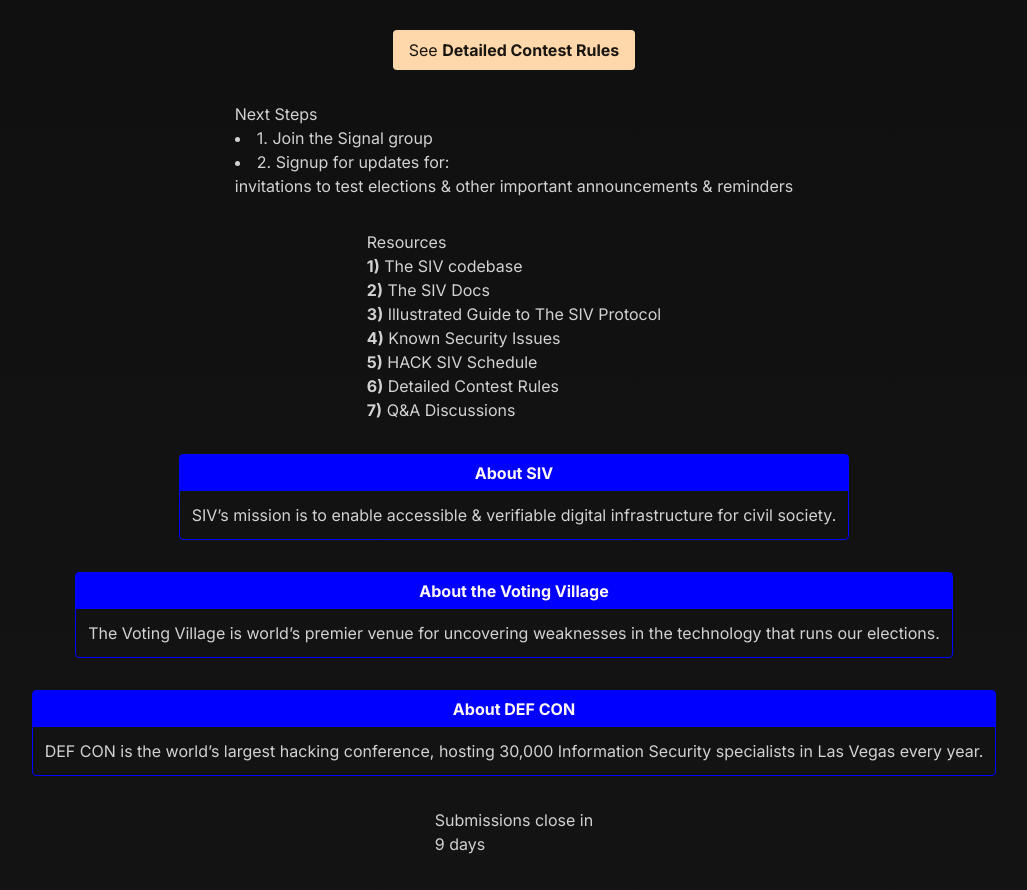
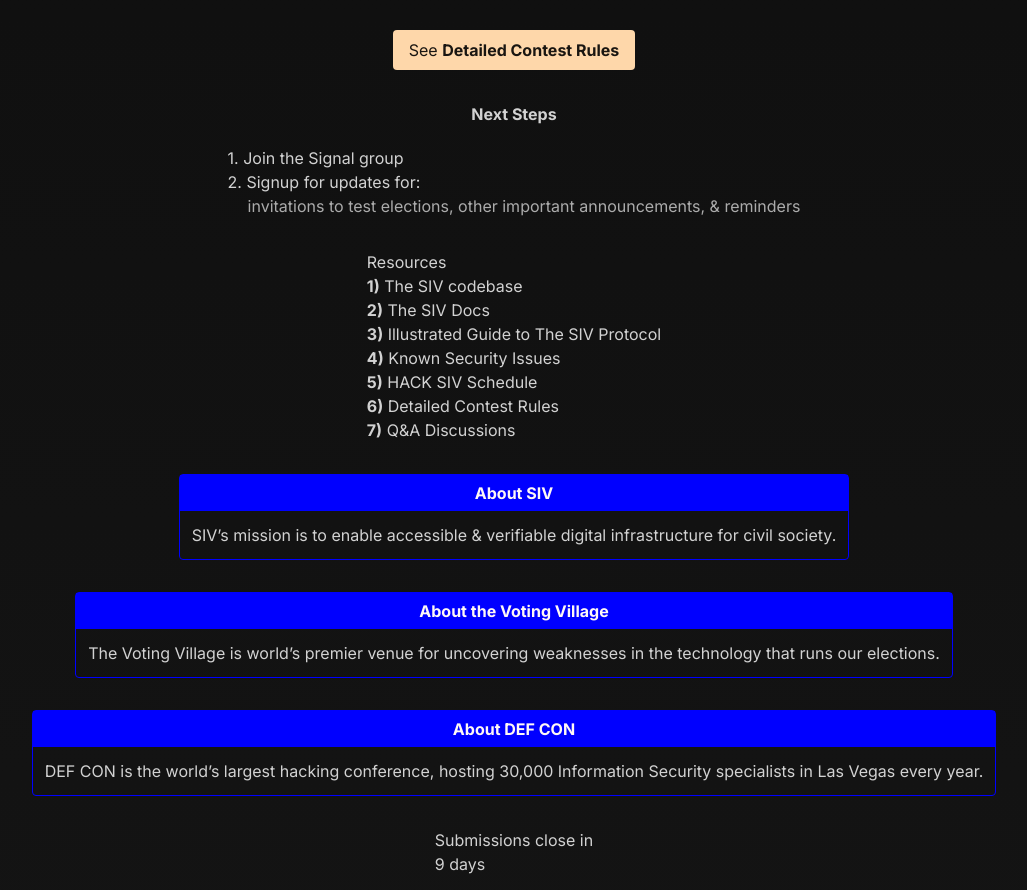
Before and after one commit to siv-org/hack.siv.org, a Next.js app: page / in a window 1280 px wide. Shown: the part 1510-2400 px from the top of the page, without its empty margins (126-1153 px from the left). Built offline with nearby package versions, Linux system fonts and the light colour scheme.

Commit message:
Structure Next Steps section

```diff
--- a/app/page.tsx
+++ b/app/page.tsx
@@ -183,18 +183,18 @@
       </a>
 
       <div>
-        <h4>Next Steps</h4>
+        <h4 className="text-center font-bold">Next Steps</h4>
 
-        <div>
+        <ol className="mt-5">
           <li>1. Join the Signal group</li>
           <li>
             2. Signup for updates for:
-            <div>
-              invitations to test elections & other important announcements &
+            <div className="pl-5 opacity-80">
+              invitations to test elections, other important announcements, &
               reminders
             </div>
           </li>
-        </div>
+        </ol>
       </div>
 
       <div>
```
